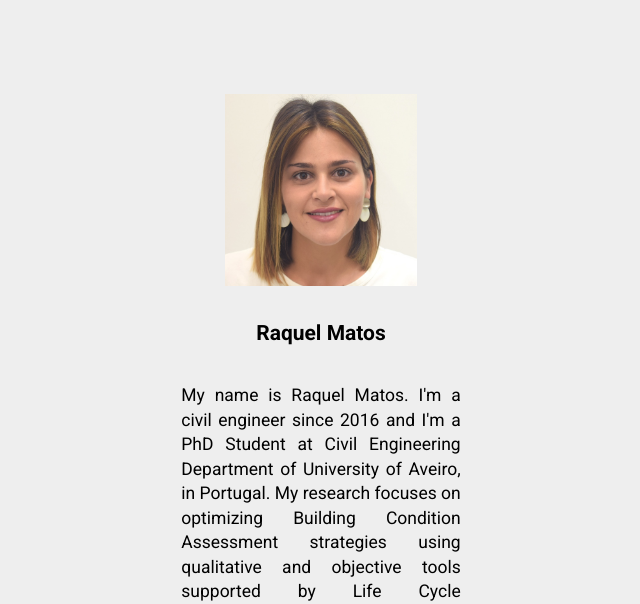
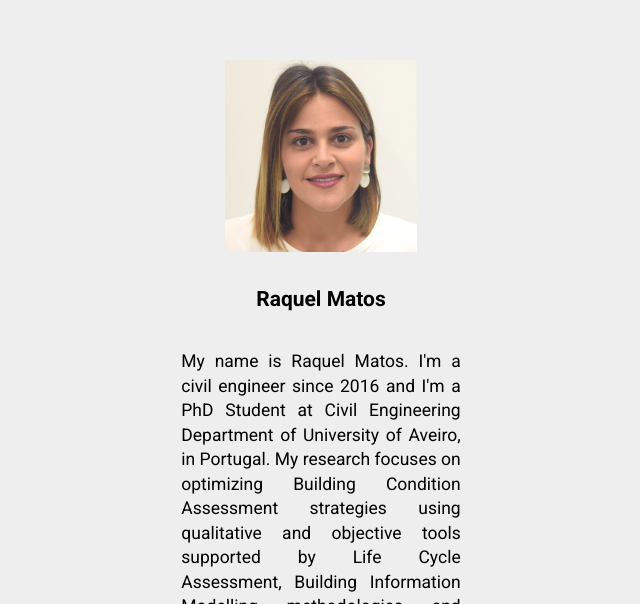
Before and after one commit to RaquelVPM/MatosR.github.io, a plain HTML site: page index.html in a window 1280 px wide. Shown: the part 496-1100 px from the top of the page, without its empty margins (88-728 px from the left). Drawn offline with Linux system fonts and the light colour scheme.

Commit message:
Update styleM.css

```diff
--- a/styleM.css
+++ b/styleM.css
@@ -2,7 +2,7 @@
     margin: 0;
     padding: 1em;
     box-sizing: border-box;
-    list-style: none;
+    list-style: square;
 }
 
 body, html {
@@ -16,7 +16,7 @@ body, html {
     display: grid;
     justify-content: center;
     align-items: center;
-    flex-wrap: wrap;
+    flex-wrap: nowrap;
     text-align: justify;
 }
 
@@ -53,7 +53,7 @@ p {
     line-height: 1.4em;
 }
 
-p + p {margin: 5% 0;}
+p + p {margin: 2% 0;}
 
 .container {
     width: 400px;
@@ -67,7 +67,7 @@ p + p {margin: 5% 0;}
 main {
     width: 100%;
     height: auto;
-    margin: 5% 0;
+    margin: 3% 0;
 }
 
 
@@ -79,7 +79,7 @@ section.texto {
     flex: 1;
 }
 
-section + section {margin: 0;}
+section + section {margin: 2%;}
 
 .foto {
     width: 50px;
```
